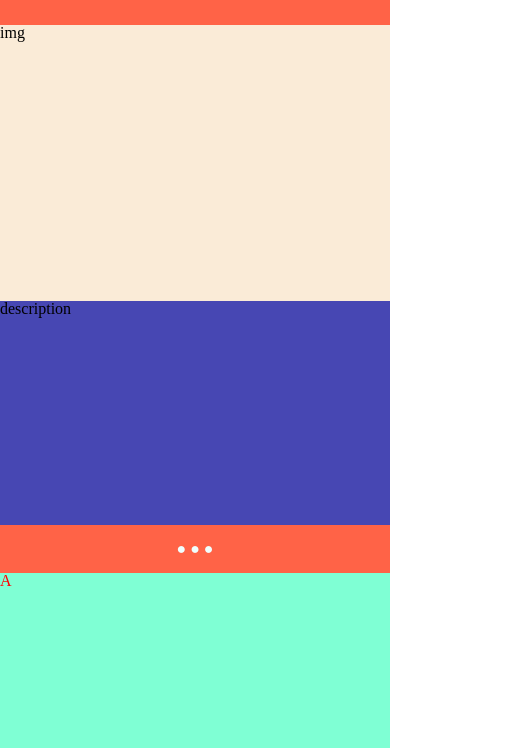
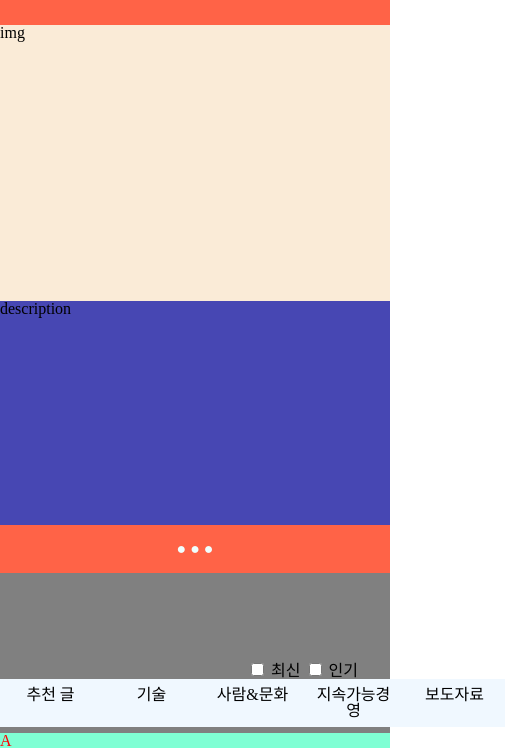
Before and after one commit to poet-developer/Web-Cloning, a plain HTML site: page index.html in a window 390 px wide. Shown: the part 103-851 px from the top of the page, 505 px wide, since content can reach past the window. Drawn offline with Linux system fonts and the light colour scheme.

Commit message:
add contents-tab tag & tiny up css files.

```diff
--- /dev/null
+++ b/css/etc.css
@@ -0,0 +1,24 @@
+.etc-con {
+     margin-top: 2rem;
+}
+
+.etc-item {
+     height: 20rem;
+     background-color: #4747b3;
+}
+
+#top-btn {
+     width: 50px;
+     height: 50px;
+     background-color: black;
+     color: azure;
+     border-radius: 50px;
+     margin-bottom: 1rem;
+     position: absolute;
+     bottom: 0px;
+     left: calc(50% - 25px);
+
+     display: flex;
+     justify-content: center;
+     align-items: center;
+}
--- a/css/grid.css
+++ b/css/grid.css
@@ -31,6 +31,7 @@
      padding: 5rem;
      display: flex;
      align-items: center;
+     margin-top: -2rem;
      margin-right: 2rem;
      flex-direction: column;
 }
@@ -90,6 +91,6 @@
 
      .inner2 {
           padding: 0;
-
+          margin-top: 5rem;
      }
 }
--- /dev/null
+++ b/css/tab.css
@@ -0,0 +1,34 @@
+.contents-tab {
+     display: flex;
+     justify-content: space-between;
+     height: 2rem;
+     width: 100%;
+}
+
+.contents-tab .card-tab .tab-list {
+     margin: 1rem;
+     padding: 0.5rem;
+     background-color: aliceblue;
+     flex: 0 0 85px;
+
+     text-align: center;
+}
+
+@media(max-width : 950px) {
+     .contents-tab {
+          flex-direction: column-reverse;
+          align-items: flex-end;
+          justify-content: center;
+          height: 5rem;
+     }
+
+     .contents-tab .card-tab {
+          display: flex;
+          width: 100%;
+          justify-content: space-between;
+     }
+
+     .contents-tab .card-tab .tab-list {
+          margin: 0;
+     }
+}
--- a/index.html
+++ b/index.html
@@ -8,7 +8,9 @@
      <link rel="stylesheet" href="./css/reset.css">
      <link rel="stylesheet" href="./css/header.css">
      <link rel="stylesheet" href="./css/slider.css">
+     <link rel="stylesheet" href="./css/tab.css">
      <link rel="stylesheet" href="./css/grid.css">
+     <link rel="stylesheet" href="./css/etc.css">
      <link rel="stylesheet" href="./css/footer.css">
      <style>
           .main-container {
@@ -17,33 +19,9 @@
                background-color: gray;
           }
 
-          .etc-con {
-               margin-top: 2rem;
-          }
-
-          .etc-item {
-               height: 20rem;
-               background-color: #4747b3;
-          }
-
-          .body-container :nth-last-child(1) {
+          .body-container .body-item {
+               height: 10rem;
                position: relative;
-          }
-
-          .body-item #top-btn {
-               width: 50px;
-               height: 50px;
-               background-color: black;
-               color: azure;
-               border-radius: 50px;
-               margin-bottom: 1rem;
-               position: absolute;
-               bottom: 0px;
-               left: calc(50% - 25px);
-
-               display: flex;
-               justify-content: center;
-               align-items: center;
           }
      </style>
      <title>Re</title>
@@ -83,6 +61,21 @@
                     <!-- //data형태로 불러온다 -> js -->
                </div>
                <div class="inner2">
+                    <div class="contents-tab">
+                         <ul class="card-tab">
+                              <l1 class="tab-list">추천 글</l1>
+                              <l1 class="tab-list">기술</l1>
+                              <l1 class="tab-list">사람&문화</l1>
+                              <l1 class="tab-list">지속가능경영</l1>
+                              <l1 class="tab-list">보도자료</l1>
+                         </ul>
+                         <div class="check-tab">
+                              <input type="checkbox" id="최신">
+                              <label for="최신">최신</label>
+                              <input type="checkbox" id="인기">
+                              <label for="인기">인기</label>
+                         </div>
+                    </div>
                     <div class="grid-container">
                          <div class="grid-item">A</div>
                          <div class="grid-item">B</div>
```
